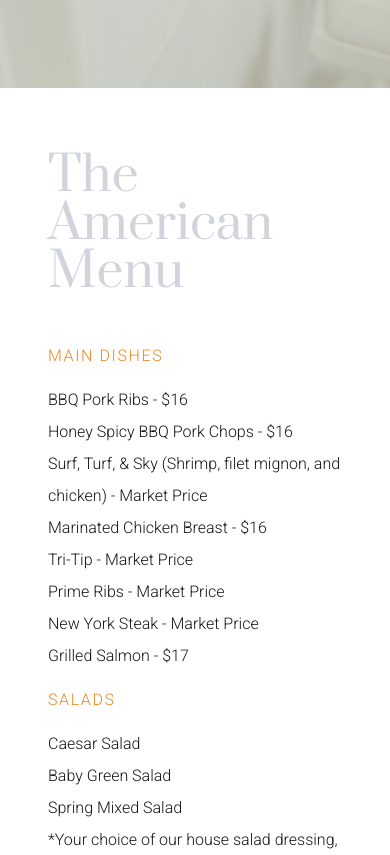
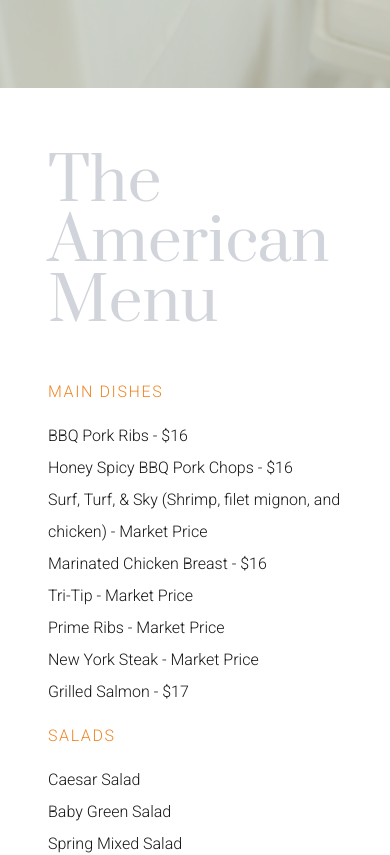
Before and after one commit to noelcastillon1/armandos-catering, a React (Vite) app: page / in a window 390 px wide. Shown: the part 820-1675 px from the top of the page. Built offline with nearby package versions, Linux system fonts and the light colour scheme.

Commit message:
change text sizes for media queries

```diff
--- a/src/components/FoodMenu.jsx
+++ b/src/components/FoodMenu.jsx
@@ -3,7 +3,7 @@ const FoodMenu = ({ menuName, mainDishes, salads, sides, menuImg, isImgFirst })
         <div className="food-menu-wrapper grid">
             <article className="grid col-span-1 md:grid-cols-2 my-8">
                 <div className="food-menu md:grid md:grid-cols-2 gap-2 px-12">
-                    <h2 className="menu-name col-span-2 w-1/2 py-8 text-5xl md:text-8xl text-gray-300">The {menuName} Menu</h2>
+                    <h2 className="menu-name col-span-2 w-1/2 py-8 text-6xl lg:text-8xl text-gray-300 z-10">The {menuName} Menu</h2>
                     <div className="main-dishes-container">
                         <p className="main-dishes-subtitle py-4 tracking-widest text-primary uppercase">Main Dishes</p>
                         <ul className="main-dishes-ul leading-loose">
```
